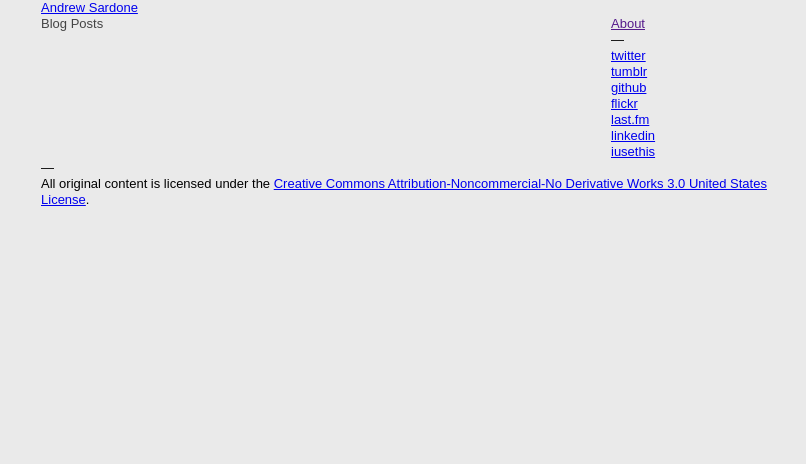
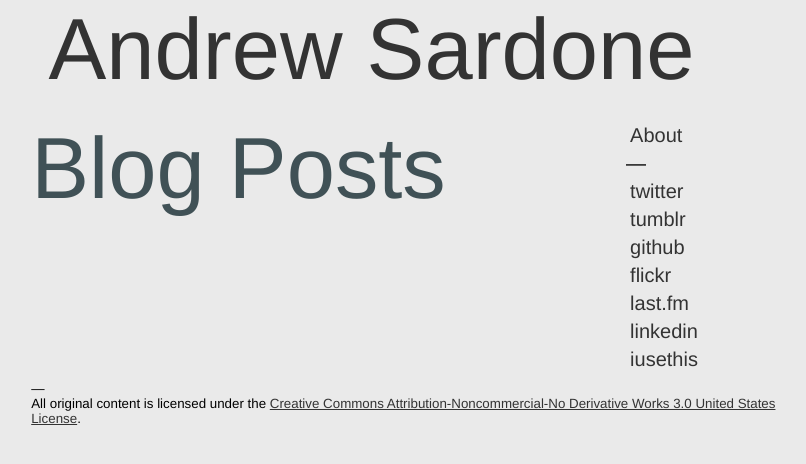
Before and after one commit to andrewsardone/andrewsardone.github.com, a Jekyll site: the page built from index.html, in a window 1280 px wide. Shown: the top 464 px of the page, without its empty margins (224-1030 px from the left). Built offline with Jekyll 4.4.1, drawn with Linux system fonts in a browser that asks for light colours.

Commit message:
Set up screen stylesheet for 1.0 release of github version.

```diff
--- a/css/screen.css
+++ b/css/screen.css
@@ -1,7 +1,76 @@
+* {
+	margin: 0;
+	padding: 0;
+}
+
 html {
 	background: #EAEAEA;
 }
 
+html, body {
+	height: 100%;
+}
+
+body {
+	background-color: #EAEAEA;
+	font: 13.34px helvetica, arial, clean, sans-serif;
+	*font-size: small;
+}
+
 h1 {
-	color: #444;
+  margin-top: 0;
+  margin-bottom: 20px;
+  font-size: 6.5em;
+  color: #405156;
 }
+
+a {
+  padding: 0.1em 0.2em;
+  color: #333;
+  text-decoration: none;
+}
+
+a:hover {
+    background-color: #405156;
+    color: #fff;
+}
+
+#nav li {
+	margin: 5px 10px;
+	font-size: 1.5em;
+}
+
+#ft {
+	margin-top: 5px;
+}
+
+#ft a {
+	padding: 0;
+	text-decoration: underline;
+}
+
+.post h1, h2, h3 {
+	margin-bottom: 0.3em;
+}
+
+.post h1 {
+	font-size: 2.9em;
+}
+
+.post h2 {
+	font-size: 1.9em;
+}
+
+.post h3 {
+	font-size: 1.5em;
+}
+
+.post .permalink {
+	font-size: .8em;
+}
+
+
+.post .content p {
+	margin-bottom: 1em;
+	line-height: 1.2em;
+}
```
